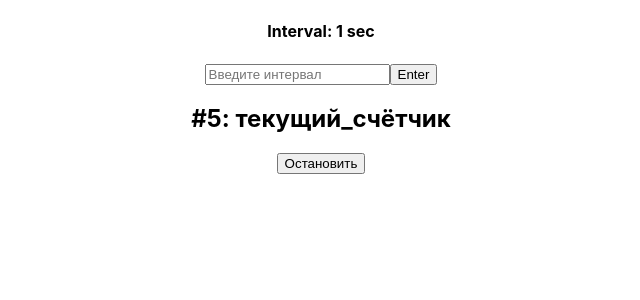
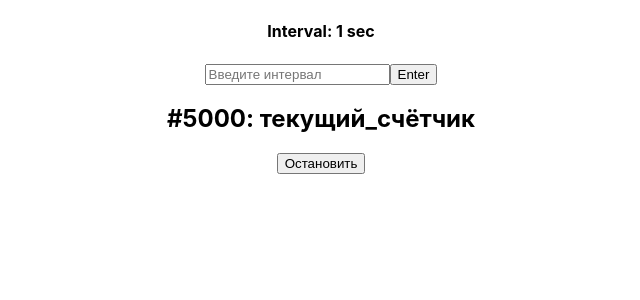
Before and after one commit to Ivan-dp/terabit-test, a React (Create React App) app: page / in a window 1280 px wide. Shown: the top 300 px of the page, without its empty margins (319-959 px from the left). Built offline with nearby package versions, Linux system fonts and the light colour scheme.

Commit message:
modified setCount. (count + interval)

```diff
--- a/src/components/Counter.jsx
+++ b/src/components/Counter.jsx
@@ -11,7 +11,7 @@ const Counter = (props) => {
 
   useEffect(() => {
     setTimeout(() => {
-      toggle ? setCount(count + 1) : clearTimeout();
+      toggle ? setCount(count + interval) : clearTimeout();
     }, interval);
   }, [count, toggle, interval]);
 
```
